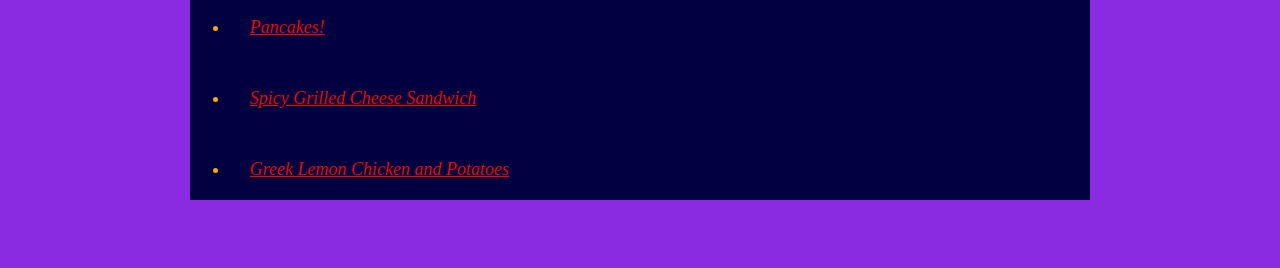
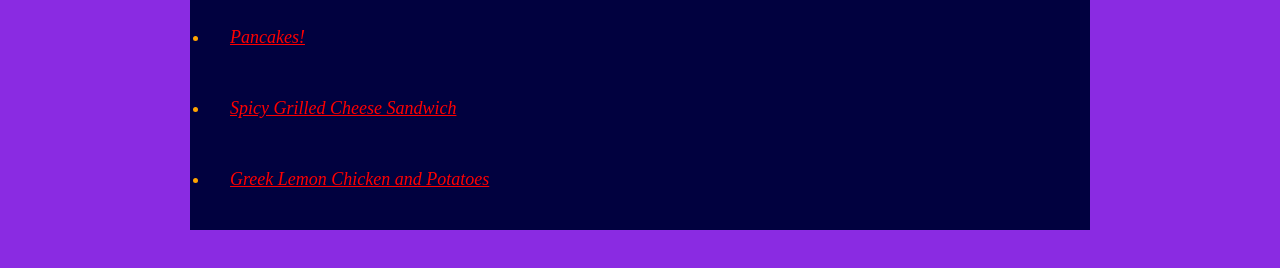
Before and after one commit to Ishm4el/odin-recipes, a plain HTML site: page index.html in a window 1280 px wide. Shown: the part 60-328 px from the top of the page. Drawn offline with Linux system fonts and the light colour scheme.

Commit message:
added margin and padding to .cotainer classes in css so as to make the overall look nicer

```diff
--- a/styles.css
+++ b/styles.css
@@ -42,6 +42,7 @@ ol {
 .container {
   width: 900px;
   margin: 0 auto;
+  padding: 10px 20px 10px 20px;
 }
 
 .web-links {
```
